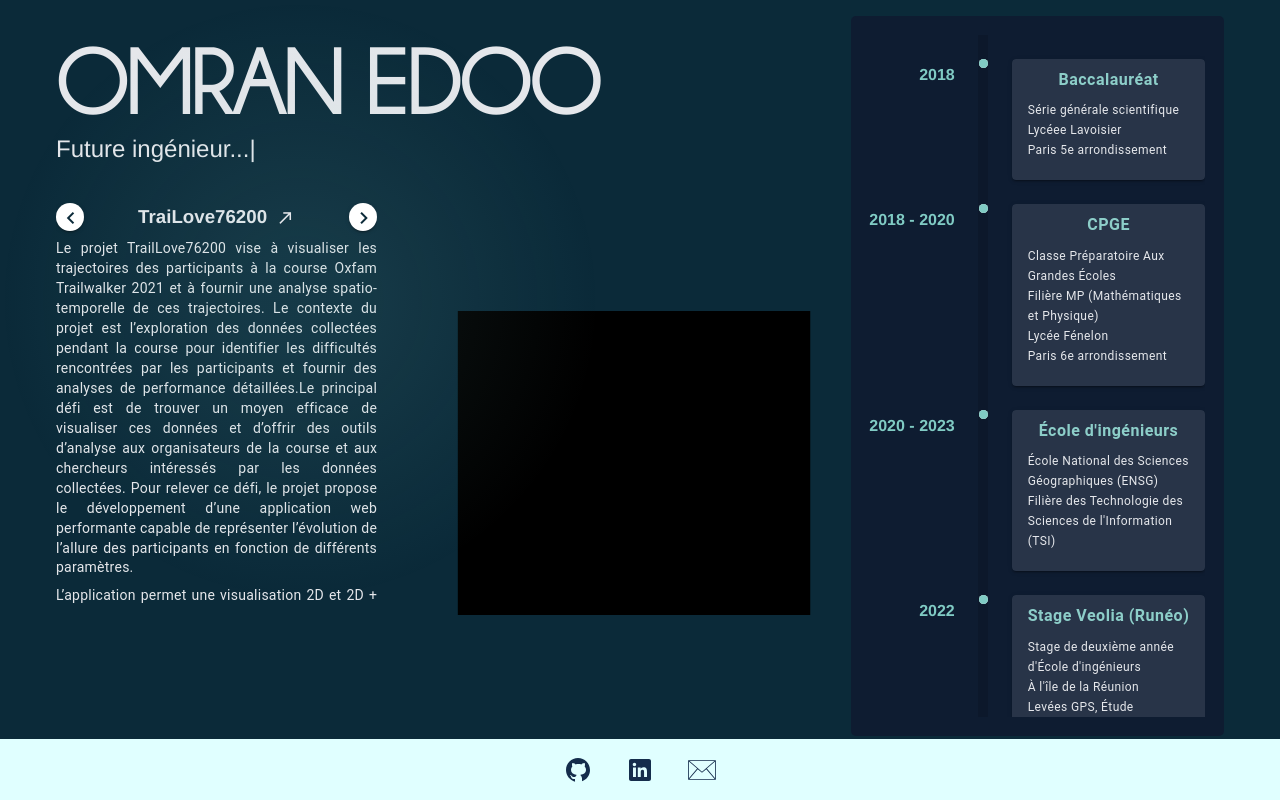
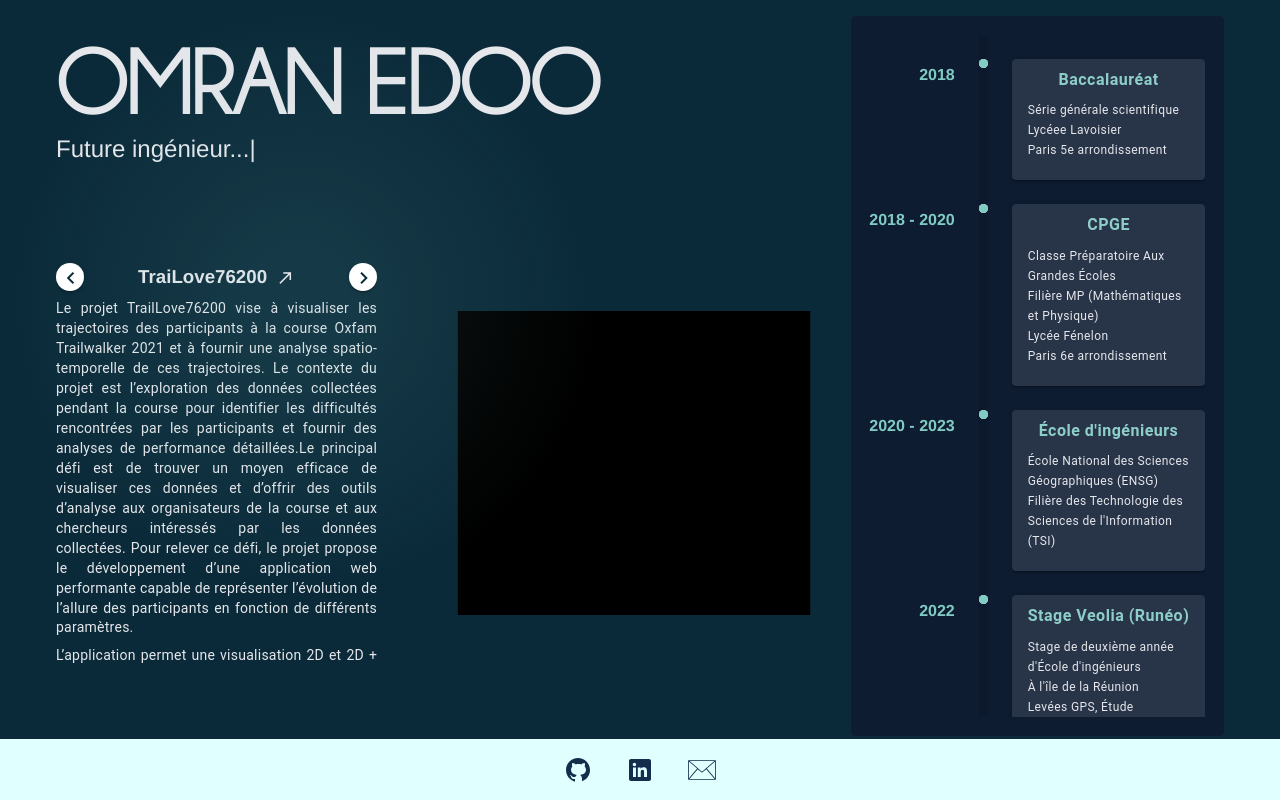
Before and after one commit to OmranEdoo/portefolio, a Vue app: page / in a window 1280 px wide. Built offline with nearby package versions, Linux system fonts and the light colour scheme.

Commit message:
center text

```diff
--- a/src/App.vue
+++ b/src/App.vue
@@ -9,7 +9,7 @@
             <TypeWriter :array="descriptions" />
           </div>
           <v-row justify="space-around" no-gutters>
-            <v-col xxl="5" xl="5" lg="5" md="5" sm="12" xs="12">
+            <v-col class="d-flex align-center" xxl="5" xl="5" lg="5" md="5" sm="12" xs="12">
               <div id="descriptionContainer" class="d-flex align-end overflow-y-auto v-navigation-drawer__content">
                 <div class="d-flex flex-row justify-space-between" style="width: 100%; height: min-content;">
                   <v-btn density="compact" icon="mdi-plus" @click="changeIndex(1)">
@@ -166,7 +166,6 @@ body,
   }
 }
 
-
 @font-face {
   font-family: "title";
   src: url("./fonts/limo.ttf");
```
